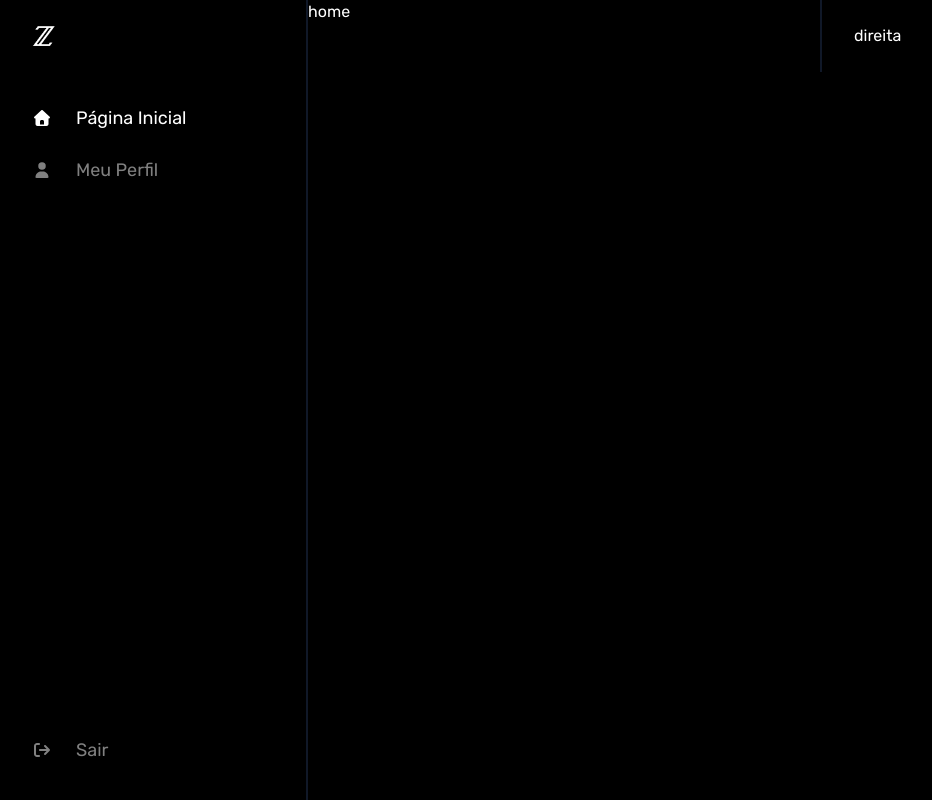
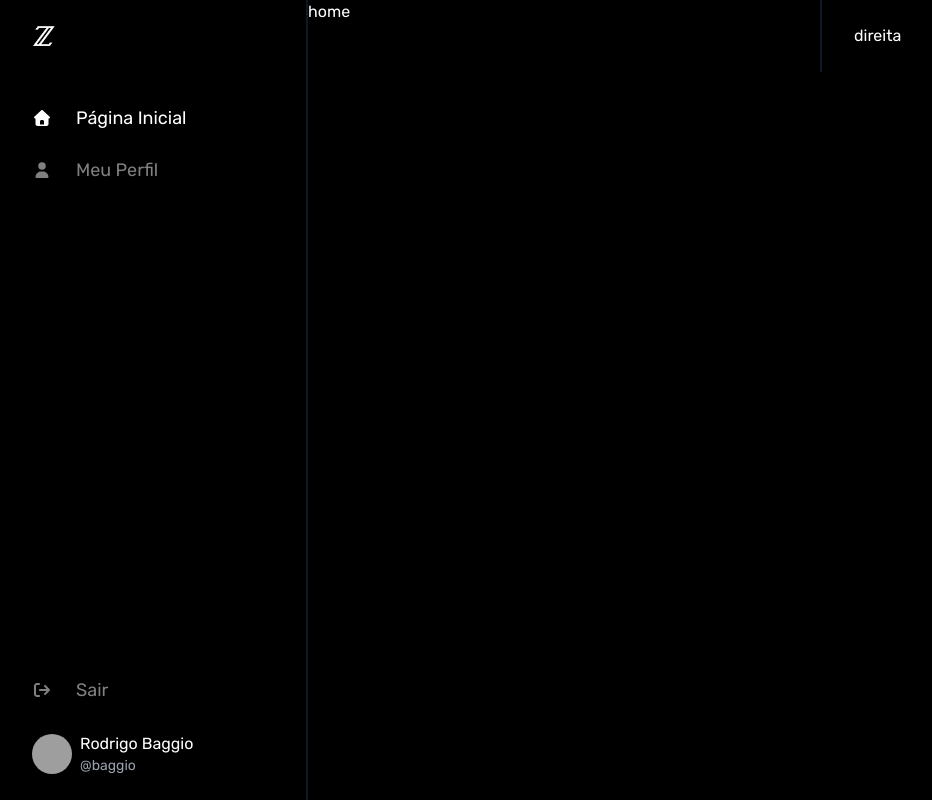
Before and after one commit to Baggio25/b7-clone-x, a Next.js app: page /home in a window 1280 px wide. Shown: the whole page, without its empty margins (28-960 px from the left). Built offline with nearby package versions, Linux system fonts and the light colour scheme; grey boxes are pictures that could not be loaded.

Commit message:
feat: add layout  left part 3

```diff
--- a/src/app/(ui)/layout.tsx
+++ b/src/app/(ui)/layout.tsx
@@ -3,6 +3,7 @@ import Logo from "../components/ui/logo";
 import NavItem from "../components/nav/nav-item";
 import { faHouse, faUser } from "@fortawesome/free-solid-svg-icons";
 import NavLogout from "../components/nav/nav-logout";
+import NavMyProfile from "../components/nav/nav-myprofile";
 
 type Props = {
   children: ReactNode;
@@ -12,26 +13,19 @@ const Layout = ({ children }: Props) => {
   return (
     <main className="min-h-screen flex justify-center mx-auto max-w-7xl">
       <section
-        className="flex lg:flex flex-col sticky
+        className="hidden lg:flex flex-col sticky
         top-0 h-screen w-72 px-3 border-r-2 border-gray-900"
       >
         <div className="flex-1 mt-6">
           <Logo size={24} />
           <nav className="mt-11">
-            <NavItem
-              href="/home"
-              icon={faHouse}
-              label="Página Inicial"
-            />
-            <NavItem
-              href="/profile"
-              icon={faUser}
-              label="Meu Perfil"
-            />
+            <NavItem href="/home" icon={faHouse} label="Página Inicial" />
+            <NavItem href="/profile" icon={faUser} label="Meu Perfil" />
           </nav>
         </div>
         <div className="mb-6 flex flex-col gap-4">
           <NavLogout />
+          <NavMyProfile />
         </div>
       </section>
       <section className="flex-1 max-w-lg">{children}</section>
--- /dev/null
+++ b/src/app/components/nav/nav-myprofile.tsx
@@ -0,0 +1,22 @@
+import { user } from "@/data/user";
+import Link from "next/link";
+
+const NavMyProfile = () => {
+  return (
+    <div className="flex items-center">
+      <div className="size-10 mr-2 rounded-full overflow-hidden">
+        <Link href={`/${user.slug}`}>
+          <img src={user.avatar} alt={user.name} className="size-full" />
+        </Link>
+      </div>
+      <div className="flex-1 overflow-hidden">
+        <Link href={`/${user.slug}`} className="block truncate">
+          {user.name}
+        </Link>
+        <div className="truncate text-sm text-gray-400">@{user.slug}</div>
+      </div>
+    </div>
+  );
+};
+
+export default NavMyProfile;
```
